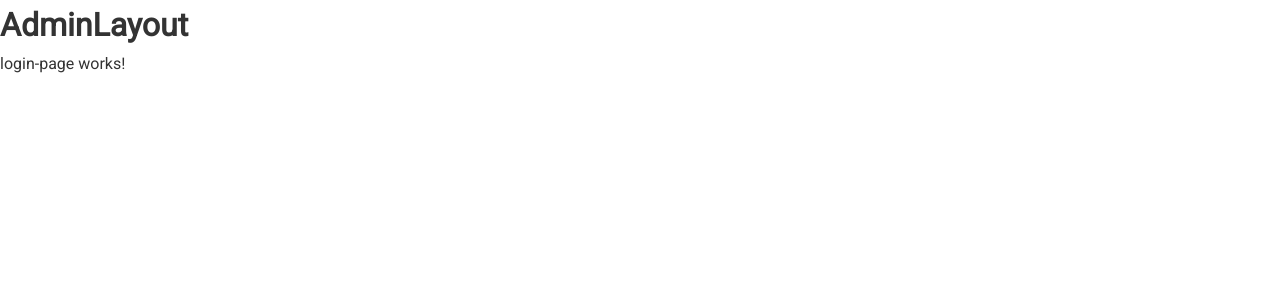
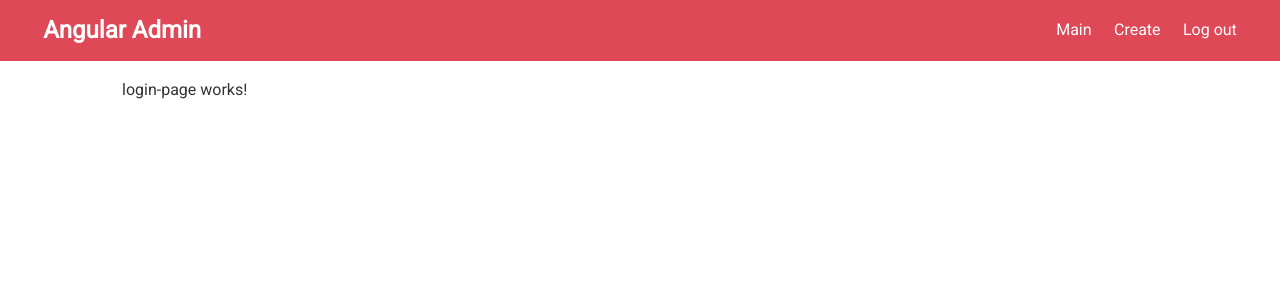
Before and after one commit to sergeantops134/angularBlog, an Angular app: page /admin/login in a window 1280 px wide. Shown: the top 300 px of the page. Built offline with nearby package versions, Linux system fonts and the light colour scheme.

Commit message:
L-006 #comment Added admin layour markup with neccesary pages

```diff
--- a/src/app/admin/shared/components/admin-layout/admin-layout.component.html
+++ b/src/app/admin/shared/components/admin-layout/admin-layout.component.html
@@ -1,2 +1,21 @@
-<h1>AdminLayout</h1>
-<router-outlet></router-outlet>
+<nav class="navbar bg-primary">
+  <h1>
+    <a routerLink="/">Angular Admin</a>
+  </h1>
+
+  <ul>
+    <li routerLinkActive="active">
+      <a [routerLink]="['/admin', 'dashboard']">Main</a>
+    </li>
+    <li routerLinkActive="active">
+      <a [routerLink]="['/admin', 'create']">Create</a>
+    </li>
+    <li>
+      <a href="#" (click)="logout($event)">Log out</a>
+    </li>
+  </ul>
+</nav>
+
+<div class="container">
+  <router-outlet></router-outlet>
+</div>
--- a/src/app/admin/shared/components/admin-layout/admin-layout.component.ts
+++ b/src/app/admin/shared/components/admin-layout/admin-layout.component.ts
@@ -1,4 +1,5 @@
 import { Component, OnInit } from '@angular/core';
+import {Router} from "@angular/router";
 
 @Component({
   selector: 'app-admin-layout',
@@ -7,9 +8,15 @@
 })
 export class AdminLayoutComponent implements OnInit {
 
-  constructor() { }
+  constructor(private router: Router) { }
 
-  ngOnInit(): void {
+  public ngOnInit(): void {
   }
 
+  public logout(event: Event): void {
+    event.preventDefault();
+
+
+    this.router.navigate(["/admin", "login"]);
+  }
 }
```
